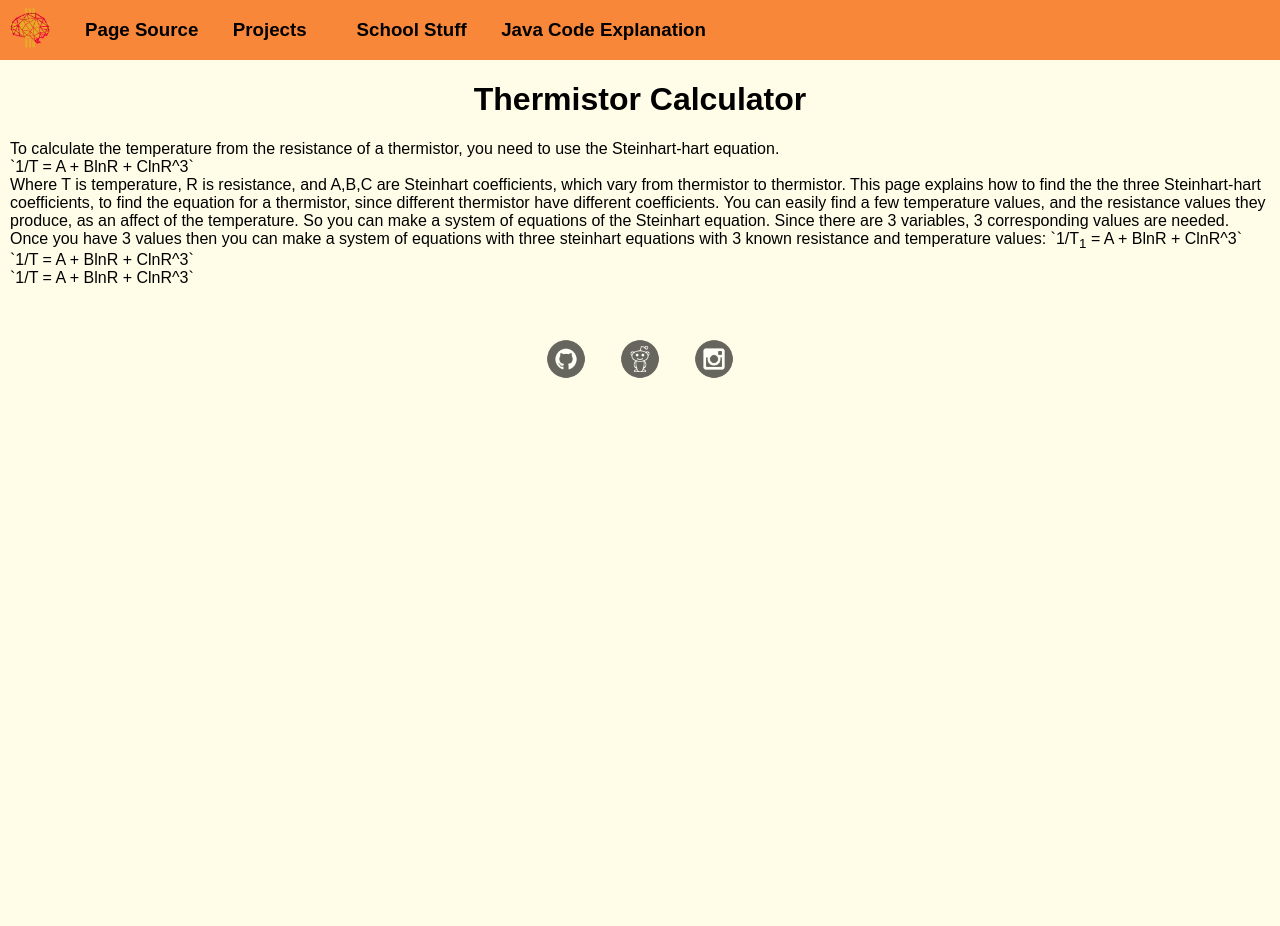
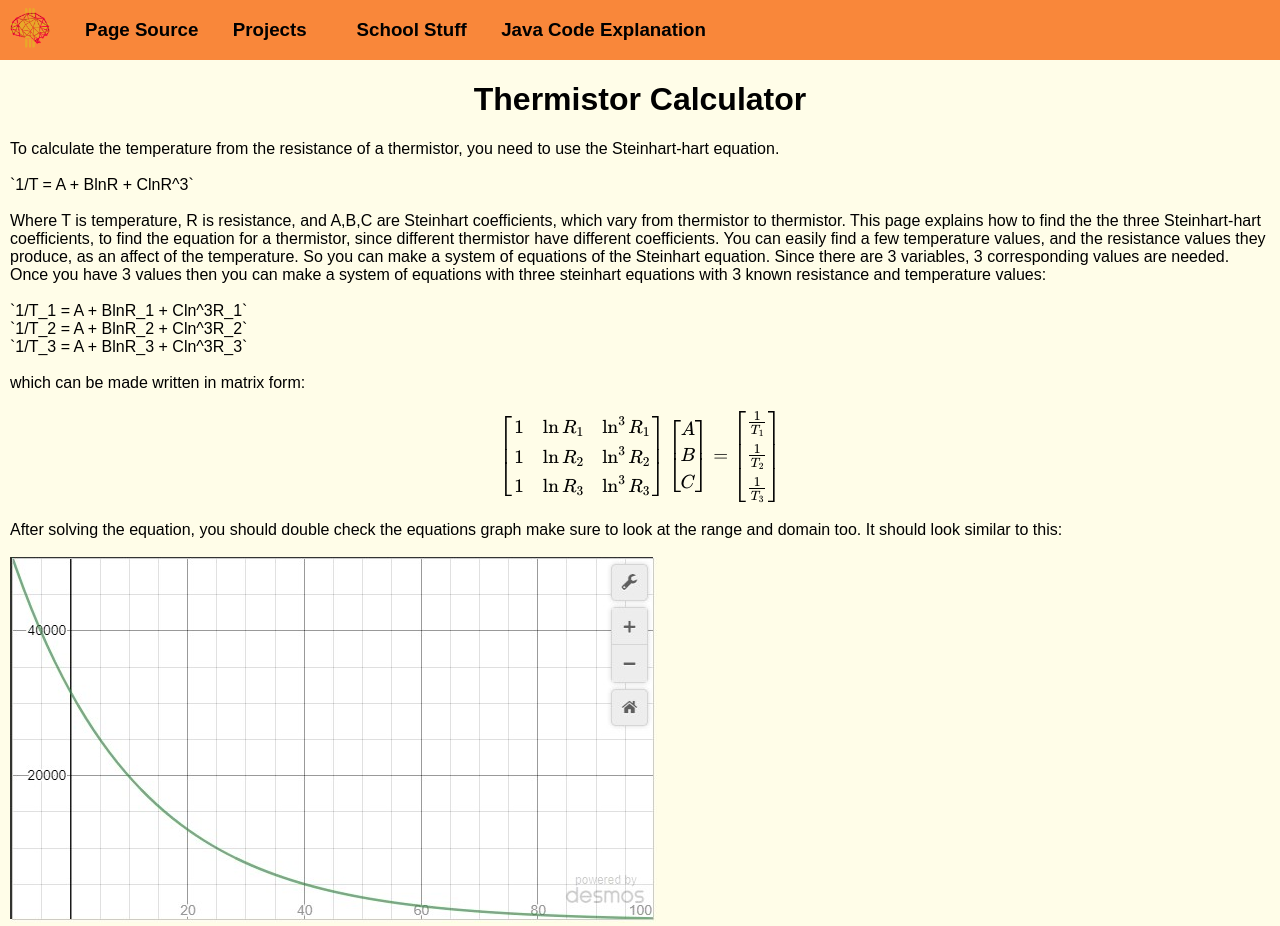
Before and after one commit to Sanjit1/Calibrator, a website: page index.html in a window 1280 px wide. Shown: the top 926 px of the page. Before the commit the page ends 800 px from the top, so only its background shows below. Drawn offline with nearby package versions, Linux system fonts and the light colour scheme; some packages are replaced by stand-ins of ours.

Commit message:
Working on the explanation

```diff
--- a/index.html
+++ b/index.html
@@ -8,7 +8,7 @@
 
 </head>
 <body>
-    <header>
+    <header style ="z-index: 1;">
         <a href="../index.html"><img src="Sanjit.png" alt="Home" width="40" height="40"></a>
         <nav>
             <ul>
@@ -23,18 +23,43 @@
     <div class="mainBody">
       <h1 class = "title">Thermistor Calculator</h1>
       <p>
-        To calculate the temperature from the resistance of a thermistor, you need to use the Steinhart-hart equation.<br>
-        `1/T = A + BlnR + ClnR^3`<br>
+        To calculate the temperature from the resistance of a thermistor, you need to use the Steinhart-hart equation.<br><br>
+        `1/T = A + BlnR + ClnR^3`<br><br>
         Where T is temperature, R is resistance, and A,B,C are Steinhart coefficients, which vary from thermistor
         to thermistor. This page explains how to find the the three Steinhart-hart coefficients, to find the equation
         for a thermistor, since different thermistor have different coefficients. You can easily find a few temperature
         values, and the resistance values they produce, as an affect of the temperature. So you can make a system
         of equations of the Steinhart equation. Since there are 3 variables, 3 corresponding values are needed.
         Once you have 3 values then you can make a system of equations with three steinhart equations with 3 known
-        resistance and temperature values:
-        `1/T<sub>1</sub> = A + BlnR + ClnR^3`<br>
-        `1/T = A + BlnR + ClnR^3`<br>
-        `1/T = A + BlnR + ClnR^3`<br>
+        resistance and temperature values:<br><br>
+        `1/T_1 = A + BlnR_1 + Cln^3R_1`<br>
+        `1/T_2 = A + BlnR_2 + Cln^3R_2`<br>
+        `1/T_3 = A + BlnR_3 + Cln^3R_3`<br><br>
+        which can be made written in matrix form:<br>
+
+
+        \[
+        \begin{bmatrix}
+          1 & \ln R_1 & \ln^3 R_1 \\
+          1 & \ln R_2 & \ln^3 R_2 \\
+          1 & \ln R_3 & \ln^3 R_3
+       \end{bmatrix}\begin{bmatrix}
+          A \\
+          B \\
+          C
+       \end{bmatrix} = \begin{bmatrix}
+         \frac{1}{T_1} \\
+         \frac{1}{T_2} \\
+         \frac{1}{T_3}
+       \end{bmatrix}
+      \]
+
+
+
+
+      After solving the equation, you should double check the equations graph make sure to look at the range and domain
+      too. It should look similar to this:<br><br>
+      <img src="diagrams/graph.jpg" alt="dsg"><br>
 
 
       </p>
--- a/stylesIndex.css
+++ b/stylesIndex.css
@@ -37,6 +37,8 @@ body{
      display:inline-block;
      padding: 5px;
  }
+
+
 
 .mainBody{
     margin: 10px;
```
Also changed, not shown: diagrams/graph.jpg (added).
